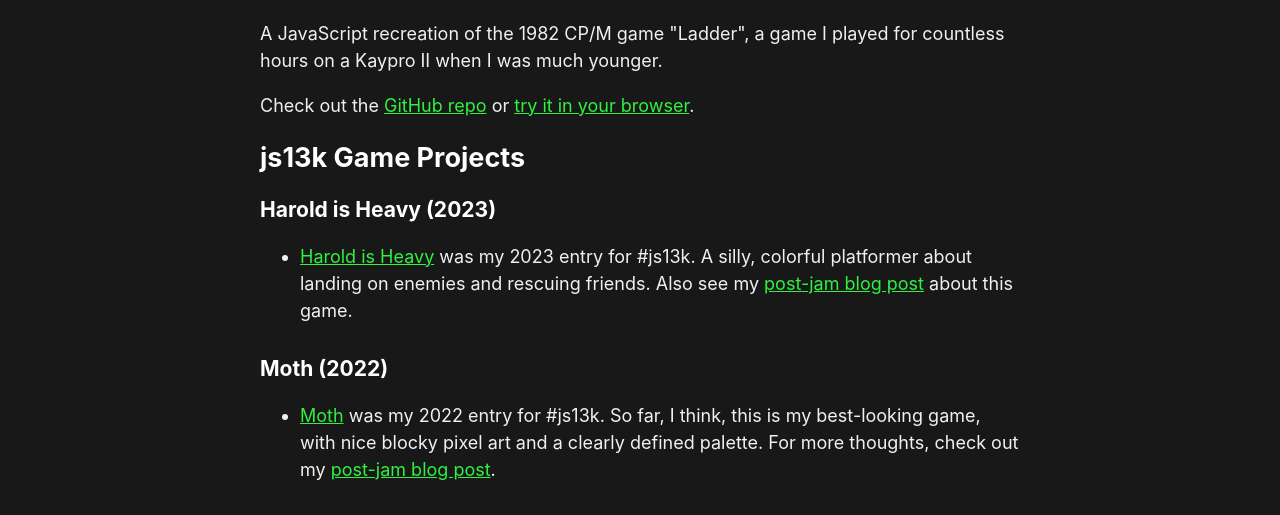
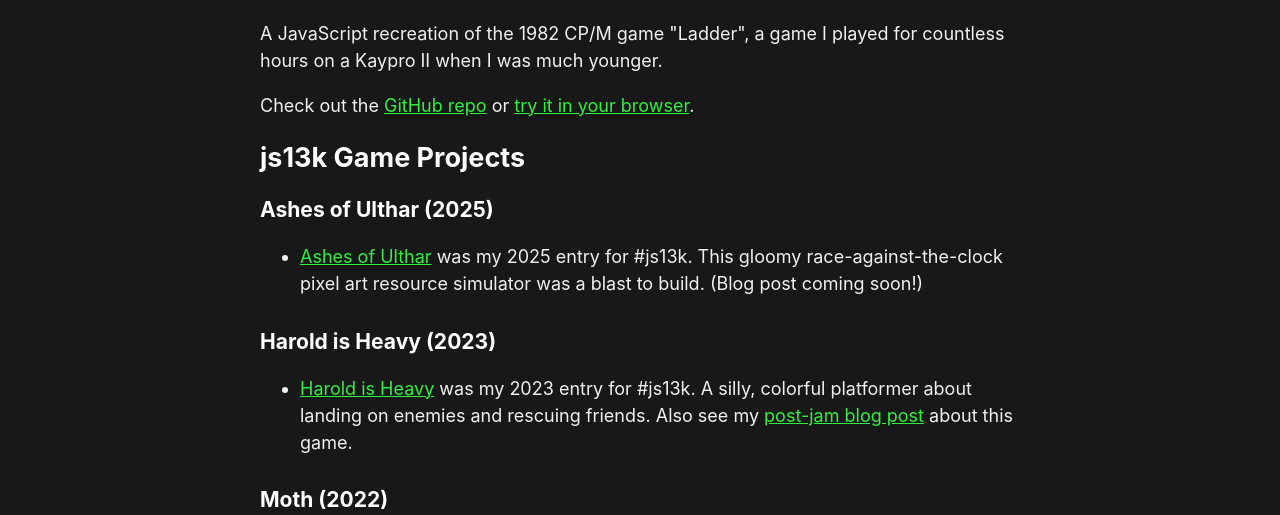
Before and after one commit to elliot-nelson/7tonshark, an Eleventy site: page content/projects/index.md in a window 1280 px wide. Shown: the part 203-718 px from the top of the page. Built offline with nearby package versions, Linux system fonts and the light colour scheme; Eleventy itself is replaced by a stand-in of ours; files that its build step writes are made by us from their sources.

Commit message:
Add Ashes of Ulthar to Projects page

```diff
--- a/content/projects/index.md
+++ b/content/projects/index.md
@@ -13,6 +13,10 @@ A JavaScript recreation of the 1982 CP/M game "Ladder", a game I played for coun
 Check out the [GitHub repo](https://github.com/elliot-nelson/ladderjs) or [try it in your browser](https://ladderjs.7tonshark.com/).
 
 ## js13k Game Projects
+
+### Ashes of Ulthar (2025)
+
+* [Ashes of Ulthar](https://github.com/elliot-nelson/js13k-2025-ashes-of-ulthar) was my 2025 entry for #js13k. This gloomy race-against-the-clock pixel art resource simulator was a blast to build. (Blog post coming soon!)
 
 ### Harold is Heavy (2023)
 
```
